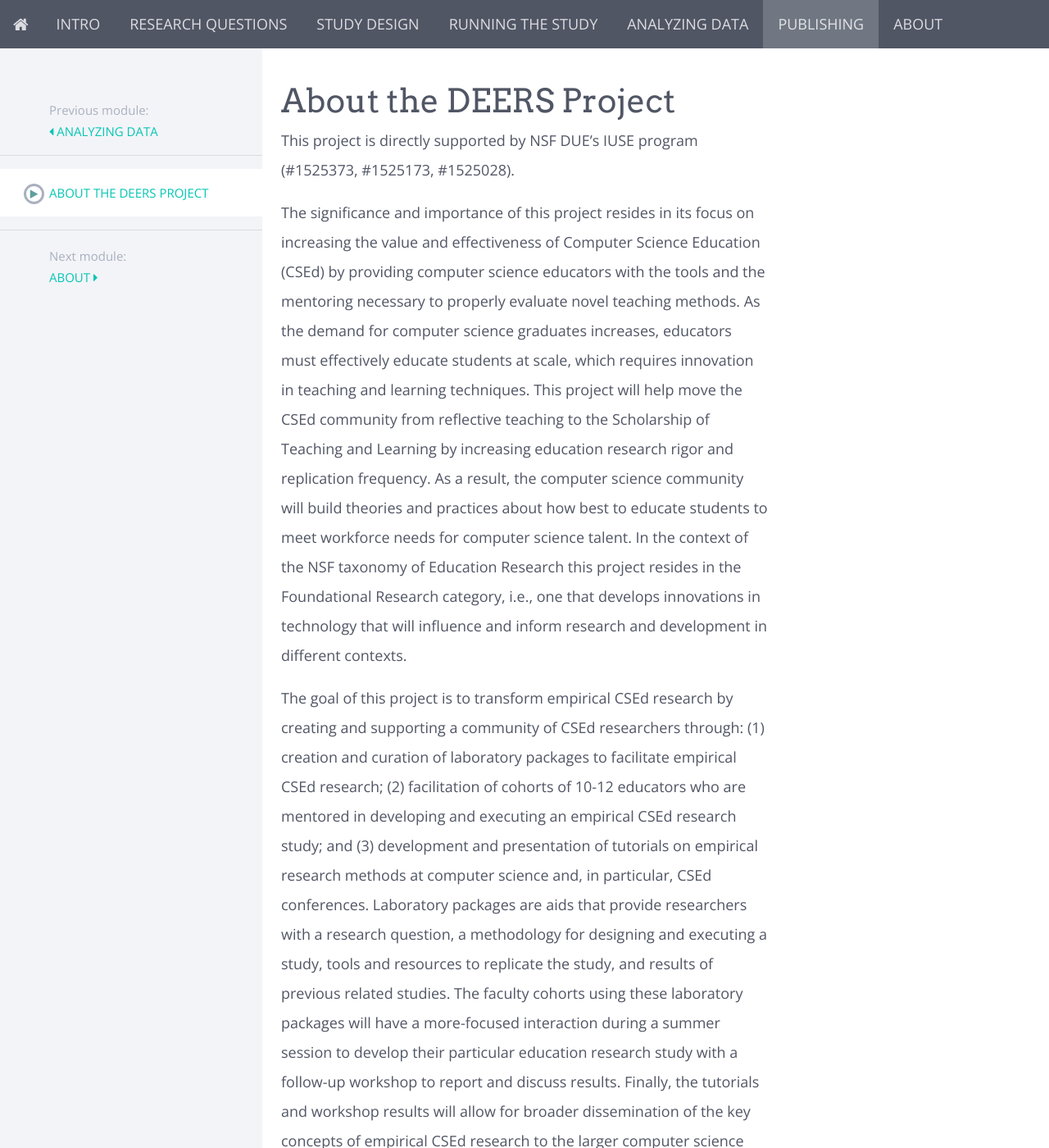
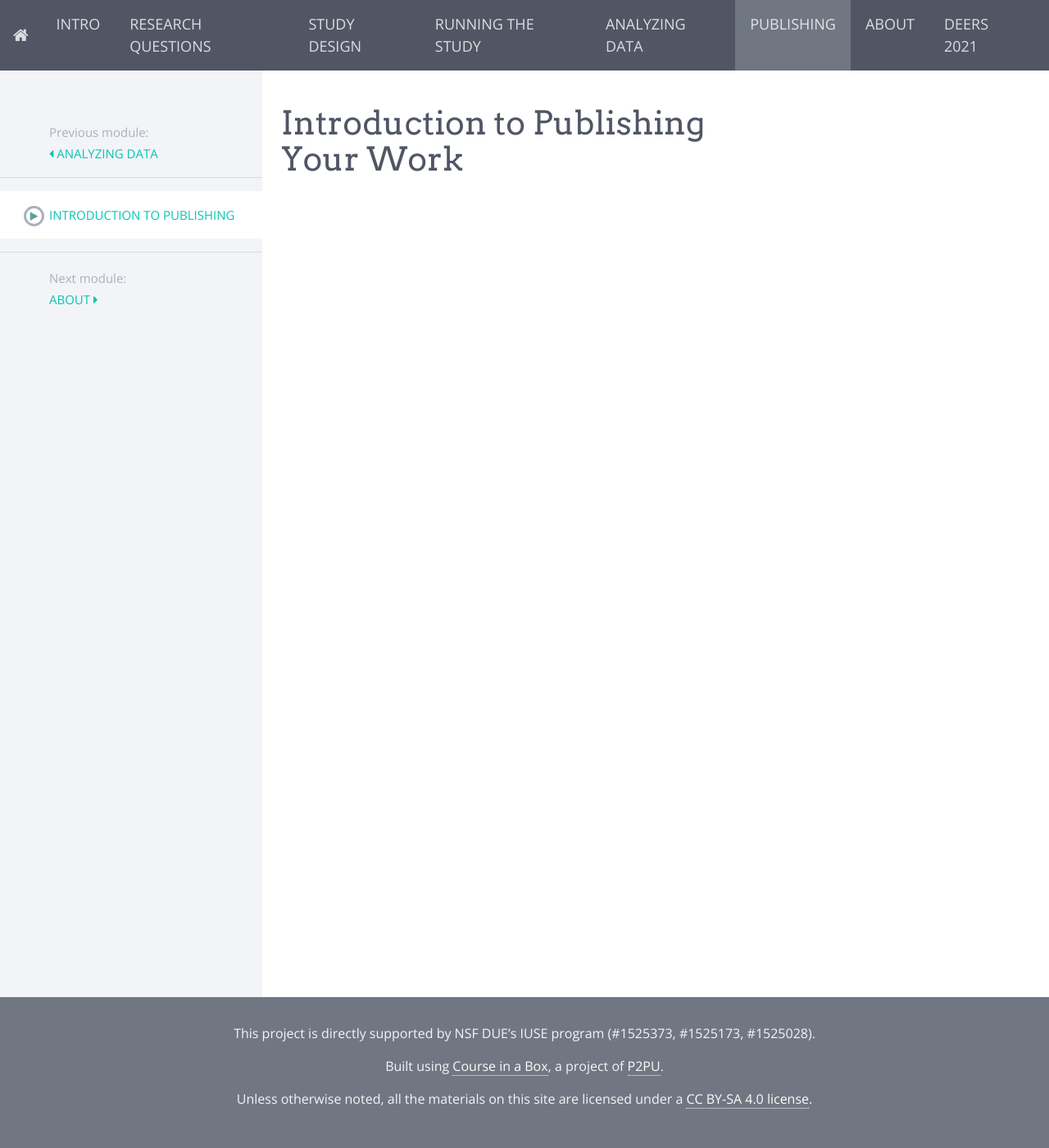
Before and after one commit to marksherriff/deers, a Jekyll site: the page built from modules/publishing/_posts/2021-05-01-introduction.md, in a window 1280 px wide and 1400 px high. Shown: the whole window at 82% size. Built offline with Jekyll 4.4.1, drawn with Linux system fonts in a browser that asks for light colours; nearby versions of some CDN libraries; some of the changed text lies outside the part shown.

Commit message:
schedule update

```diff
--- a/_includes/navigation.html
+++ b/_includes/navigation.html
@@ -16,11 +16,11 @@
          </a>
        </li>
       {% endfor %}
-<!--
+
       <li class="nav-item py-2">
-        <a class="nav-link" href="https://www.p2pu.org/en/" target="_blank">Example Link</a>
+        <a class="nav-link" href="http://empiricalcsed.org/deers2021">DEERS 2021</a>
       </li>
--->
+
     </ul>
   </div>
 </nav>
--- a/modules/publishing/_posts/2021-05-01-introduction.md
+++ b/modules/publishing/_posts/2021-05-01-introduction.md
@@ -1,11 +1,5 @@
 ---
-title: About the DEERS Project
+title: Introduction to Publishing
 ---
 
-# About the DEERS Project
-
-This project is directly supported by NSF DUE's IUSE program (#1525373, #1525173, #1525028).
-
-The significance and importance of this project resides in its focus on increasing the value and effectiveness of Computer Science Education (CSEd) by providing computer science educators with the tools and the mentoring necessary to properly evaluate novel teaching methods. As the demand for computer science graduates increases, educators must effectively educate students at scale, which requires innovation in teaching and learning techniques. This project will help move the CSEd community from reflective teaching to the Scholarship of Teaching and Learning by increasing education research rigor and replication frequency. As a result, the computer science community will build theories and practices about how best to educate students to meet workforce needs for computer science talent. In the context of the NSF taxonomy of Education Research this project resides in the Foundational Research category, i.e., one that develops innovations in technology that will influence and inform research and development in different contexts.
-
-The goal of this project is to transform empirical CSEd research by creating and supporting a community of CSEd researchers through: (1) creation and curation of laboratory packages to facilitate empirical CSEd research; (2) facilitation of cohorts of 10-12 educators who are mentored in developing and executing an empirical CSEd research study; and (3) development and presentation of tutorials on empirical research methods at computer science and, in particular, CSEd conferences. Laboratory packages are aids that provide researchers with a research question, a methodology for designing and executing a study, tools and resources to replicate the study, and results of previous related studies. The faculty cohorts using these laboratory packages will have a more-focused interaction during a summer session to develop their particular education research study with a follow-up workshop to report and discuss results. Finally, the tutorials and workshop results will allow for broader dissemination of the key concepts of empirical CSEd research to the larger computer science community.
+# Introduction to Publishing Your Work
```
Also changed, not shown: deers2021-monday.md (+3 -3 lines), deers2021-tuesday.md (+3 -3 lines), deers2021-wednesday.md (+3 -3 lines), deers2021.md (+2 -3 lines).
